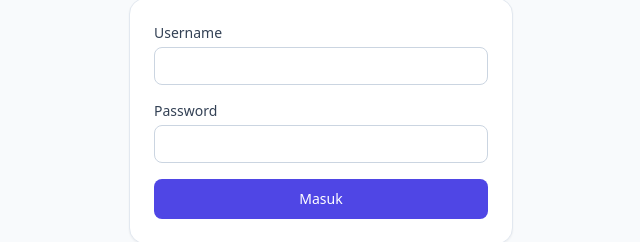
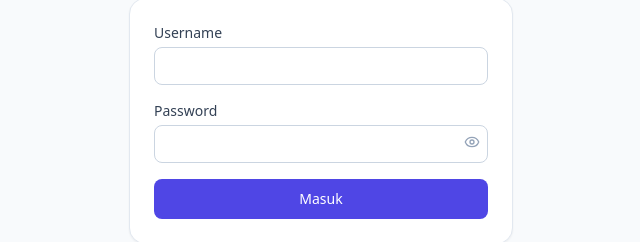
Before and after one commit to bankyan80/e-arsip-asn, a Next.js app: page /login in a window 1280 px wide. Shown: the part 345-587 px from the top of the page, without its empty margins (319-959 px from the left). Built offline with nearby package versions, Linux system fonts and the light colour scheme.

Commit message:
Tambah tombol tampilkan/sembunyikan password di halaman login

```diff
--- a/src/app/login/page.tsx
+++ b/src/app/login/page.tsx
@@ -2,11 +2,13 @@
 
 import { useState } from "react";
 import { useRouter } from "next/navigation";
+import { Eye, EyeOff } from "lucide-react";
 
 export default function LoginPage() {
   const router = useRouter();
   const [username, setUsername] = useState("");
   const [password, setPassword] = useState("");
+  const [showPassword, setShowPassword] = useState(false);
   const [error, setError] = useState("");
   const [loading, setLoading] = useState(false);
 
@@ -49,13 +51,23 @@ export default function LoginPage() {
           </div>
           <div className="mb-4">
             <label className="mb-1 block text-sm font-medium text-slate-700">Password</label>
-            <input
-              type="password"
-              value={password}
-              onChange={(e) => setPassword(e.target.value)}
-              className="w-full rounded-lg border border-slate-300 px-3 py-2 text-sm outline-none focus:border-indigo-500 focus:ring-1 focus:ring-indigo-500"
-              autoComplete="current-password"
-            />
+            <div className="relative">
+              <input
+                type={showPassword ? "text" : "password"}
+                value={password}
+                onChange={(e) => setPassword(e.target.value)}
+                className="w-full rounded-lg border border-slate-300 px-3 py-2 pr-10 text-sm outline-none focus:border-indigo-500 focus:ring-1 focus:ring-indigo-500"
+                autoComplete="current-password"
+              />
+              <button
+                type="button"
+                onClick={() => setShowPassword((v) => !v)}
+                className="absolute right-2 top-[9px] text-slate-400 hover:text-slate-600"
+                title={showPassword ? "Sembunyikan password" : "Tampilkan password"}
+              >
+                {showPassword ? <EyeOff className="h-4 w-4" /> : <Eye className="h-4 w-4" />}
+              </button>
+            </div>
           </div>
           {error && <p className="mb-4 text-sm text-rose-600">{error}</p>}
           <button
```
